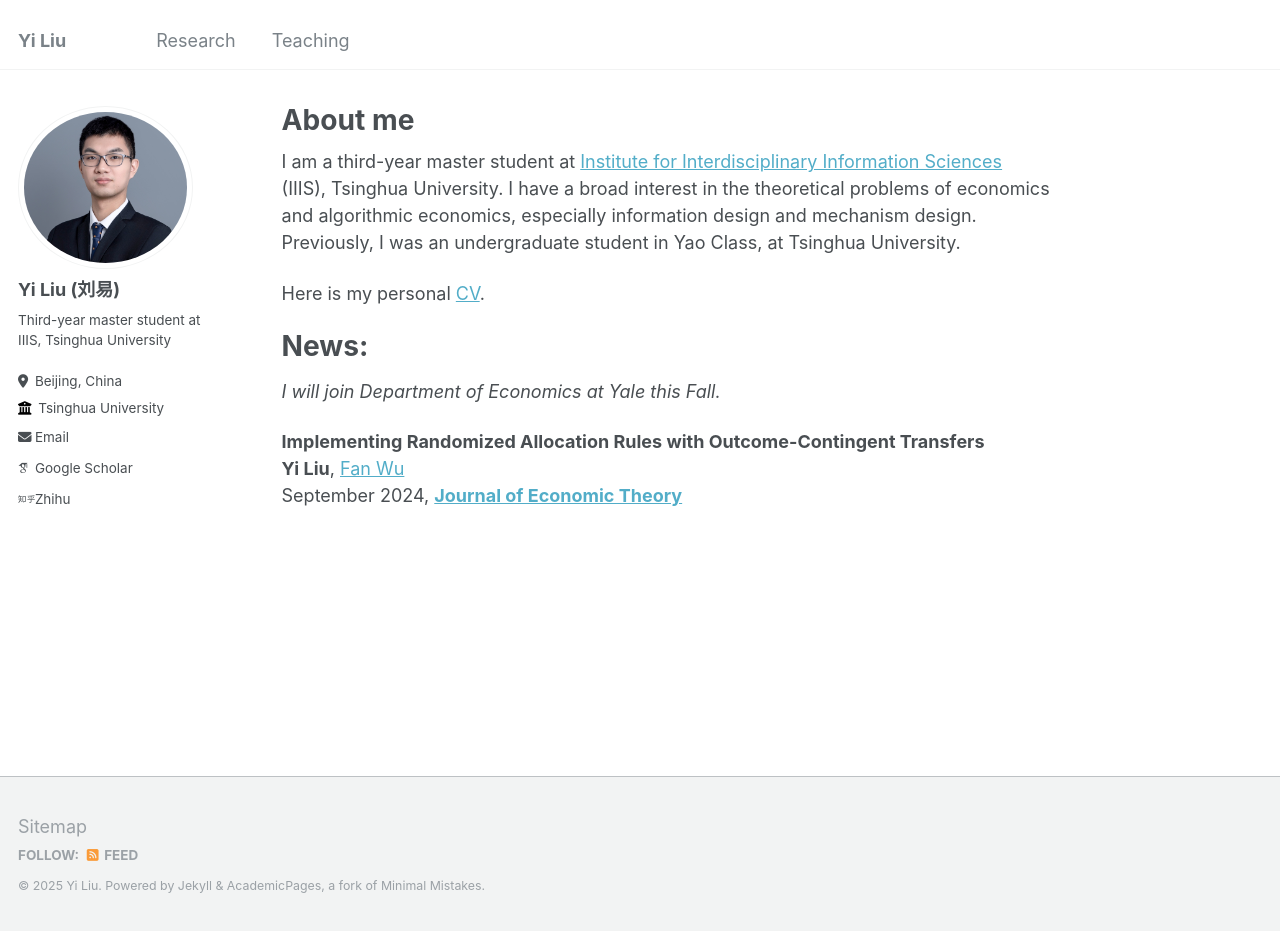
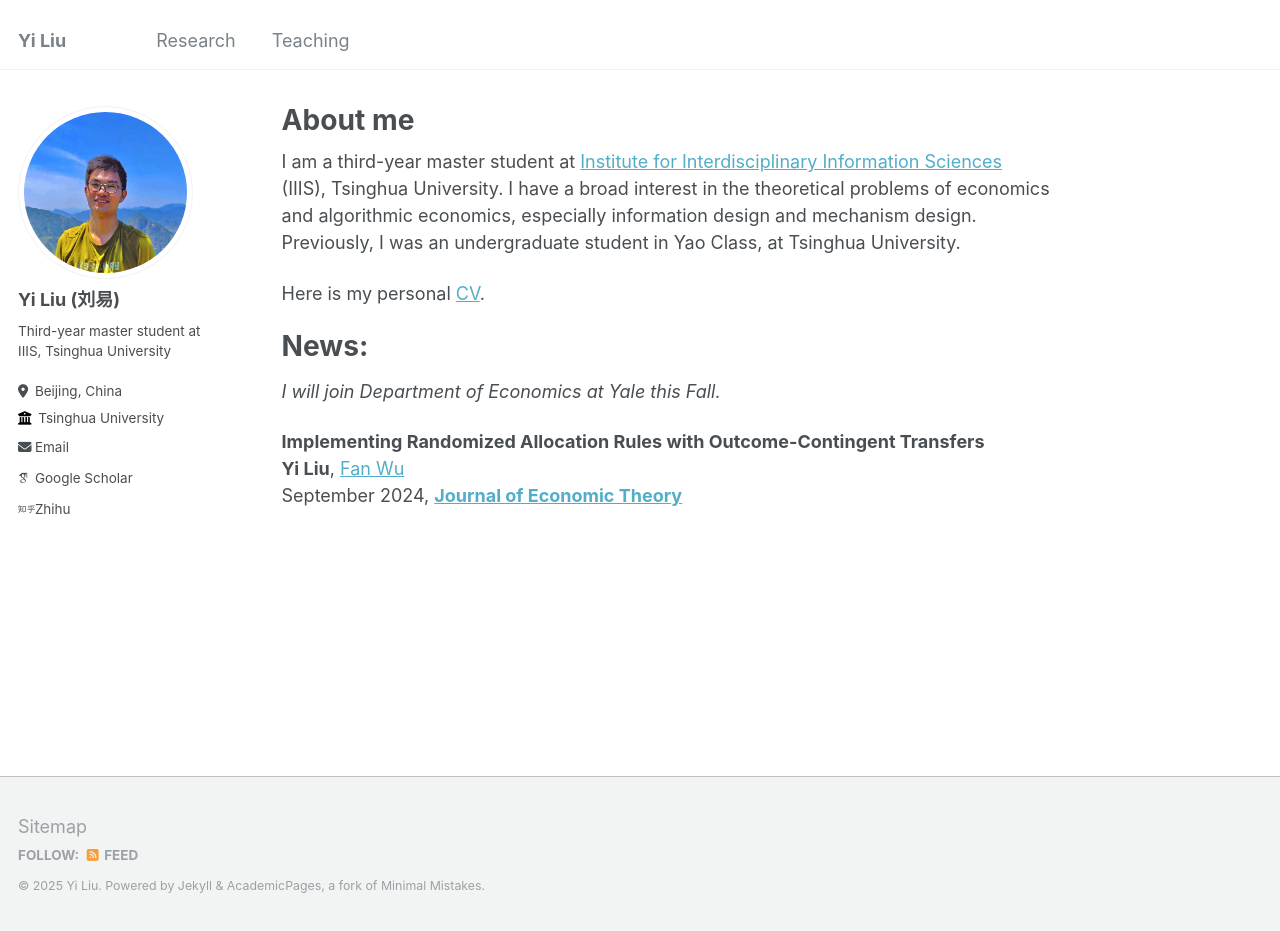
Before and after one commit to Leasy/Leasy.github.io, a Jekyll site: the page built from _pages/about.md, in a window 1280 px wide and 931 px high. Built offline with Jekyll 4.4.1, drawn with Linux system fonts in a browser that asks for light colours; some web fonts are replaced.

Commit message:
Update _config.yml

```diff
--- a/_config.yml
+++ b/_config.yml
@@ -23,7 +23,7 @@ repository               : "Leasy/Leasy.github.io"
 #               Additional customization can be done by editing /_includes/author-profile.html
 author:
   # Biographic information
-  avatar           : "busi.png"
+  avatar           : "yi_liu.jpg"
   name             : "Yi Liu (刘易)"
   pronouns         : # example: "she/her"
   bio              : "Third-year master student at IIIS, Tsinghua University"
```
